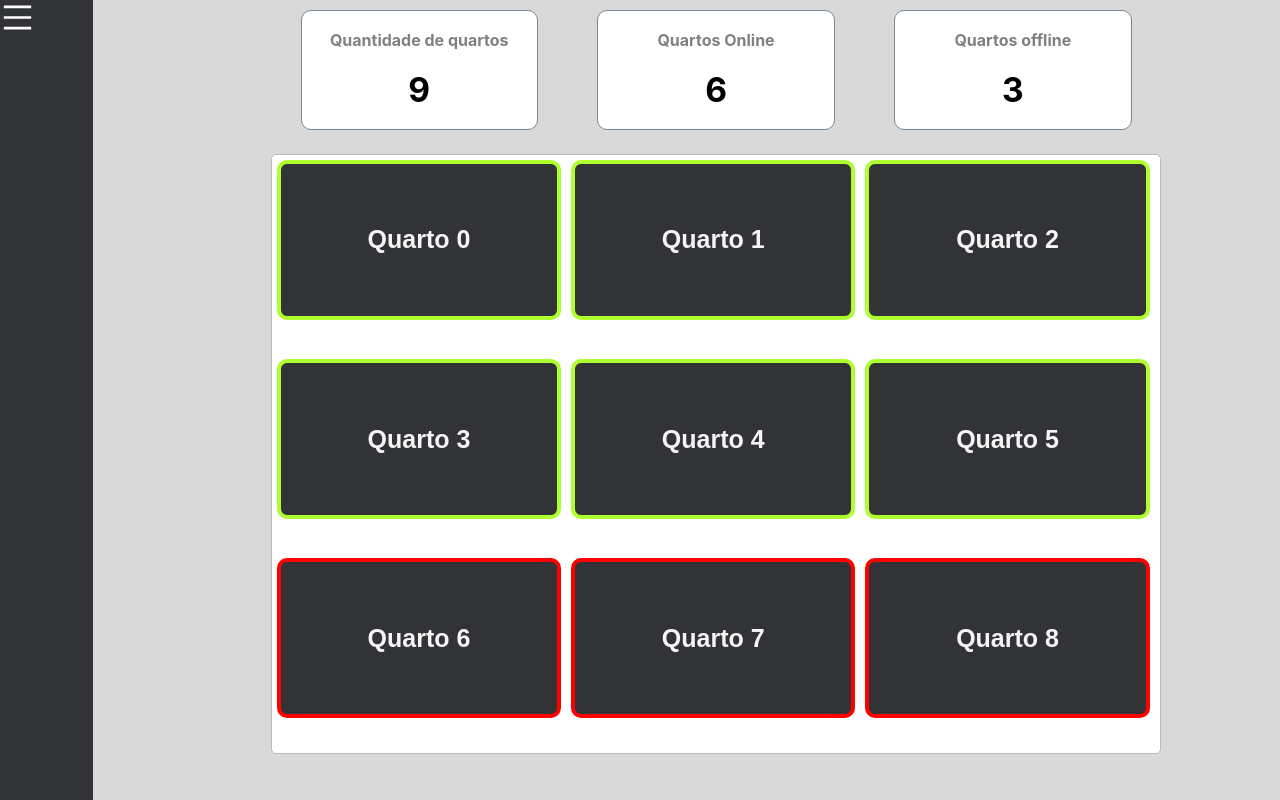
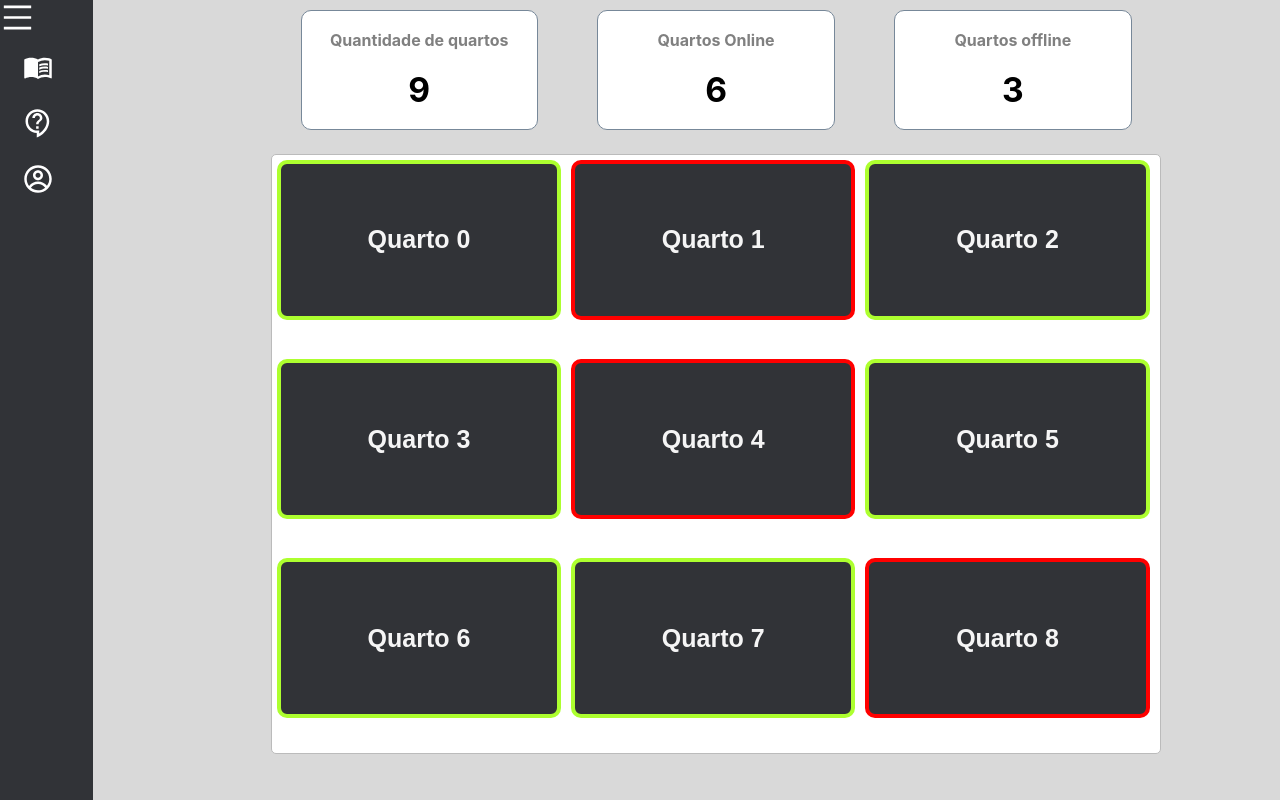
Before and after one commit to lincolnzera1/infinity-power-project, a React (Create React App) app: page /home in a window 1280 px wide. Built offline with nearby package versions, Linux system fonts and the light colour scheme.

Commit message:
last changes 06-10

```diff
--- a/src/components/Home.js
+++ b/src/components/Home.js
@@ -16,7 +16,7 @@ const Home = () => {
 
   const [controle, setControle] = useState( true )
   const [isOn, setIsOn] = useState(true)
-  const [lista, setLista] = useState([1,2,3,4,5,6,-7,-8,-9]) // se tiver off, recebe um numero negativo do esp.
+  const [lista, setLista] = useState([1,-2,3,4,-5,6,7,+8,-9]) // se tiver off, recebe um numero negativo do esp.
   const [appear, setAppear] = useState(false)
   const [status, setStatus] = useState("")
   const [bedroomsOnline, setBedroomsOnline] = useState(0)
--- a/src/components/Sidebar.js
+++ b/src/components/Sidebar.js
@@ -19,10 +19,13 @@ const Sidebar = (props) => {
                 {controle ?
                     (<div className='Sidebar'>
                         <AiOutlineMenu color='white' size={35} onClick={handleEvent} />
-                        <SidebarContent />
+                        <SidebarContent tamanho='grande' />
                     </div>)
                     :
-                    (<div className='Sidebar-mini'><AiOutlineMenu color='white' size={35} onClick={handleEvent} /></div>)}
+                    (<div className='Sidebar-mini'>
+                        <AiOutlineMenu color='white' size={35} onClick={handleEvent} />
+                        <SidebarContent tamanho='pequeno' />
+                    </div>)}
 
 
 
--- a/src/components/SidebarContent.js
+++ b/src/components/SidebarContent.js
@@ -3,20 +3,34 @@ import { BrowserRouter, Routes, Route, Link } from 'react-router-dom'
 import { MdOutlineMenuBook, MdOutlineContactSupport } from 'react-icons/md'
 import { CgProfile } from 'react-icons/cg'
 
-const SidebarContent = () => {
+const SidebarContent = (props) => {
   return (
-    <div className='principal1'>
+    props.tamanho === 'grande' ?
+    (<div className='principal1'>
       <div> <Link to='/' className='links'>
         <div>
           <span>
-              <span><MdOutlineMenuBook color='white' className='svg' size={20} /></span> Visão geral
+            <span><MdOutlineMenuBook color='white' className='svg' size={20} /> Visão geral</span>
           </span>
         </div>
         </Link>
       </div>
       <div><span><MdOutlineContactSupport className='svg' size={20} /> Suporte</span></div>
       <div><span> <CgProfile size={20} className='svg'/> Perfil</span></div>
+  </div>)
+    :
+    (<div className='principal1'>
+      <div> <Link to='/' className='links'>
+        <div>
+          <span>
+            <span><MdOutlineMenuBook color='white' className='svg' size={30} /></span>
+          </span>
         </div>
+        </Link>
+      </div>
+      <div><span><MdOutlineContactSupport className='svg' size={30} /> </span></div>
+      <div><span> <CgProfile size={30} className='svg'/> </span></div>
+  </div>)
   )
 }
 
```
Lines whose indentation alone changed are shown as unchanged.
